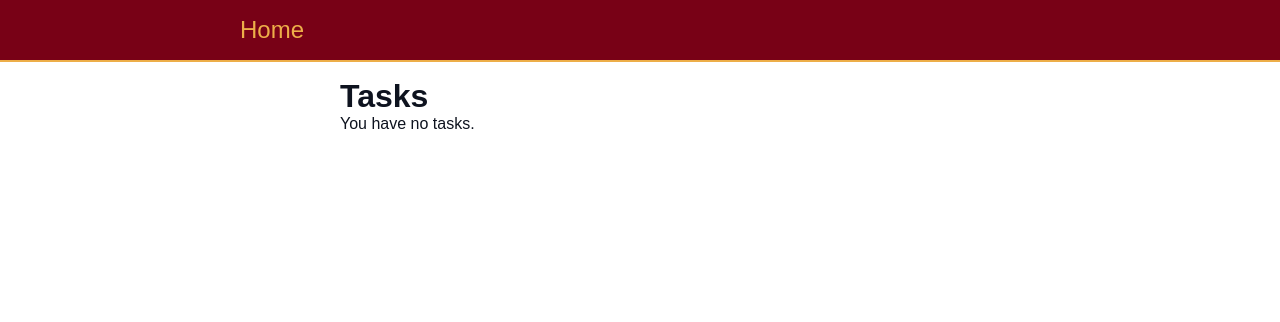
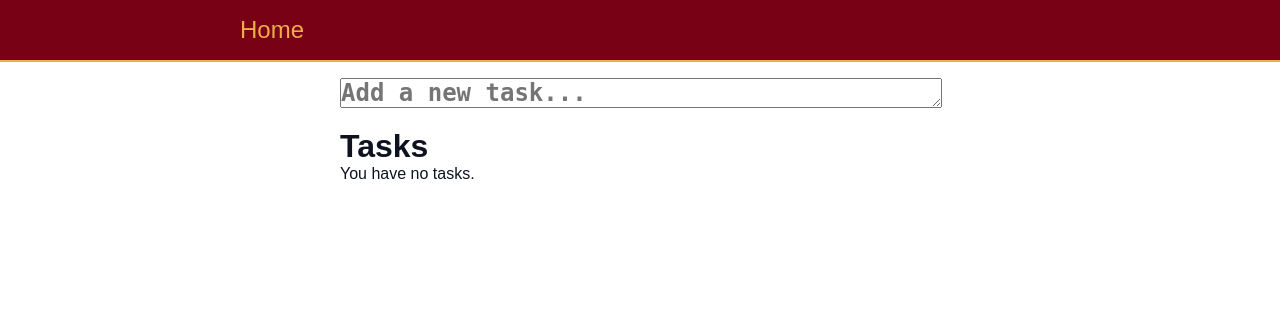
Before and after one commit to maiatoja152/django-to-do-list, a Django app: page / in a window 1280 px wide. Shown: the top 322 px of the page. Run offline with Django 5.2, Linux system fonts and the light colour scheme; data that the repository does not hold is empty.

Commit message:
Add field to create new tasks from the task list view

```diff
--- a/todo/forms.py
+++ b/todo/forms.py
@@ -34,7 +34,11 @@ class TaskForm(forms.ModelForm):
             "description",
         ]
         widgets = {
-            "title": forms.Textarea(attrs={"rows": 1, "cols": 60}),
+            "title": forms.Textarea(attrs={
+                "class": "task-title",
+                "rows": 1,
+                "cols": 60
+            }),
             "due_date": DateTimeLocalInput(),
             "description": forms.Textarea(attrs={"rows": 10, "cols": 60}),
         }
--- a/todo/static/todo/styles.css
+++ b/todo/static/todo/styles.css
@@ -53,6 +53,7 @@ input{
 
 input[type="submit"] {
     padding: 0.5rem 1rem 0.5rem 1rem;
+    margin-top: 1rem;
     background-color: var(--accent-color);
     font-size: 1rem;
     border: none;
@@ -70,7 +71,8 @@ textarea {
     width: 100%;
     max-width: var(--main-column-width);
 }
-textarea#id_title {
+textarea.task-title {
+    margin-top: 1rem;
     font-size: 1.5rem;
     font-weight: bold;
 }
--- /dev/null
+++ b/todo/static/todo/task-list.js
@@ -0,0 +1,21 @@
+"use strict";
+
+function createTask(title) {
+    const xhr = new XMLHttpRequest();
+    xhr.open("POST", "/api/create-task", true);
+    xhr.setRequestHeader("Content-Type", "application/x-www-form-urlencoded");
+    xhr.setRequestHeader("X-CSRFToken", CSRF_TOKEN)
+    xhr.onreadystatechange = () => {
+        if (xhr.readyState === XMLHttpRequest.DONE && xhr.status === 201) {
+            window.location.reload();
+        }
+    };
+    xhr.send("title=" + title);
+}
+
+const taskTitleTextarea = document.querySelector("textarea.task-title");
+taskTitleTextarea.addEventListener("keyup", ({key}) => {
+    if (key === "Enter") {
+        createTask(taskTitleTextarea.value);
+    }
+});
--- a/todo/templates/todo/base.html
+++ b/todo/templates/todo/base.html
@@ -6,6 +6,7 @@
         <meta name="viewport" content="width=device-width, initial-scale=1.0">
         <title>{% block title %}{% endblock %}</title>
         <link href="{% static "todo/styles.css" %}" rel="stylesheet">
+        {% block scripts %}{% endblock %}
     </head>
     <body>
         <header>
--- a/todo/templates/todo/task-detail.html
+++ b/todo/templates/todo/task-detail.html
@@ -7,10 +7,8 @@
     {% csrf_token %}
     {{ form.non_field_errors }}
 
-    <h1>
-        {{ form.title.errors }}
-        {{ form.title }}
-    </h1>
+    {{ form.title.errors }}
+    {{ form.title }}
 
     <div>
         {{ form.completed.errors }}
--- a/todo/templates/todo/task-list.html
+++ b/todo/templates/todo/task-list.html
@@ -1,10 +1,16 @@
 {% extends "./base.html" %}
+{% load static %}
 
 {% block title %}Your Tasks{% endblock %}
+{% block scripts %}
+<script>var CSRF_TOKEN = "{{ csrf_token }}";</script>
+<script src="{% static "todo/task-list.js" %}" defer></script>
+{% endblock %}
 
 {% block content %}
-<h1>Tasks</h1>
 <form>
+    <textarea type="text" class="task-title" rows="1" placeholder="Add a new task..."></textarea>
+    <h1>Tasks</h1>
     {% if task_list %}
     <ul>
         {% for task in task_list %}
--- a/todo/urls.py
+++ b/todo/urls.py
@@ -7,4 +7,5 @@ app_name = "todo"
 urlpatterns = [
     path("", views.task_list, name="task-list"),
     path("task/<int:pk>", views.task_detail, name="task-detail"),
+    path("api/create-task", views.create_task, name="create-task"),
 ]
--- a/todo/views.py
+++ b/todo/views.py
@@ -4,6 +4,8 @@ from django.shortcuts import get_object_or_404
 from django.urls import reverse
 from django.http import HttpResponse
 from django.http import HttpRequest
+from django.http import HttpResponseNotAllowed
+from django.http import HttpResponseBadRequest
 
 from .models import Task
 
@@ -28,3 +30,14 @@ def task_detail(request: HttpRequest, pk: int) -> HttpResponse:
 
     context = {"task_title": task.title, "form": form}
     return render(request, "todo/task-detail.html", context)
+
+
+def create_task(request: HttpRequest) -> HttpResponse:
+    if request.method != "POST":
+        return HttpResponseNotAllowed(("POST",))
+
+    if "title" in request.POST:
+        Task.objects.create(title=request.POST["title"])
+        return HttpResponse(status=201)
+    else:
+        return HttpResponseBadRequest("title is required.")
```
